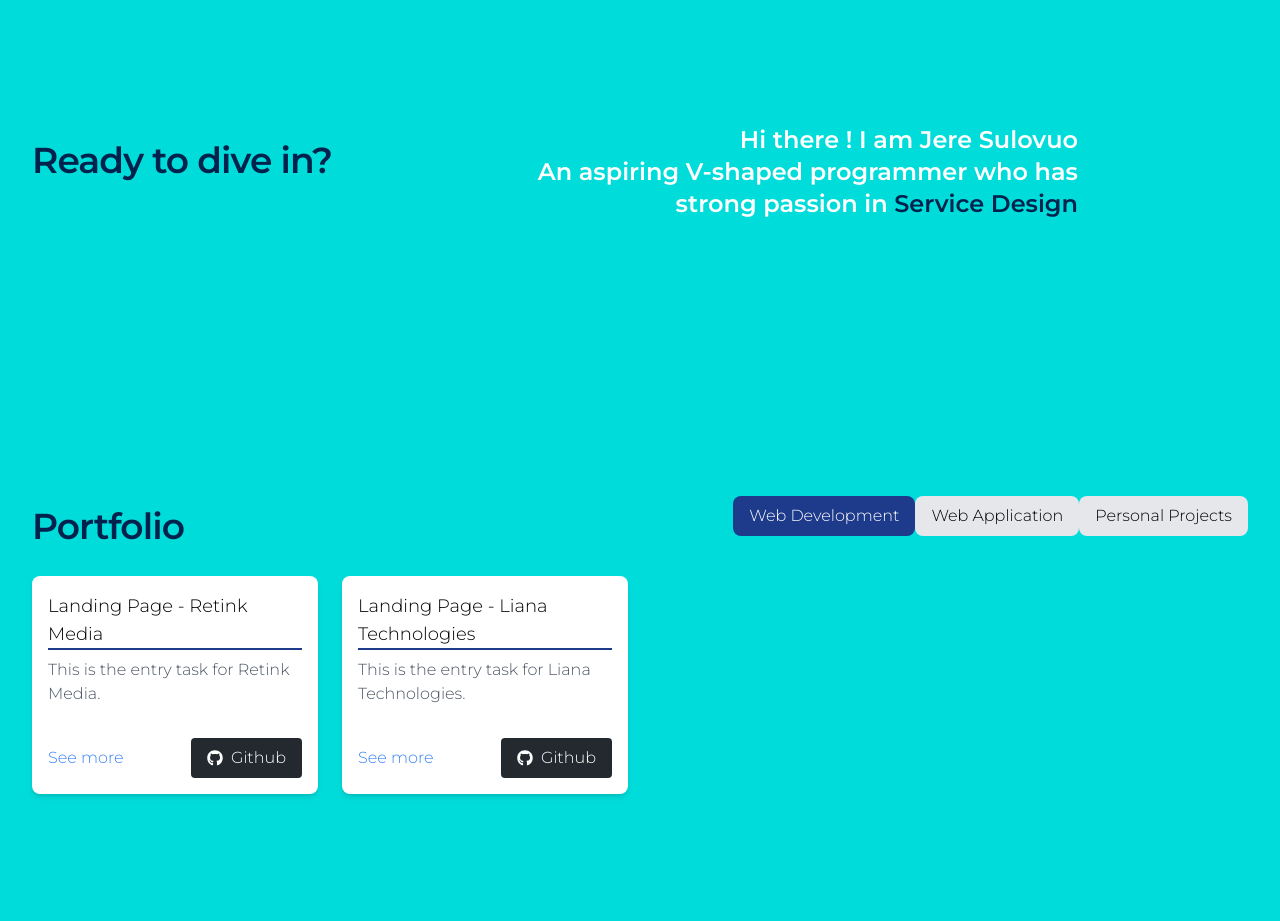
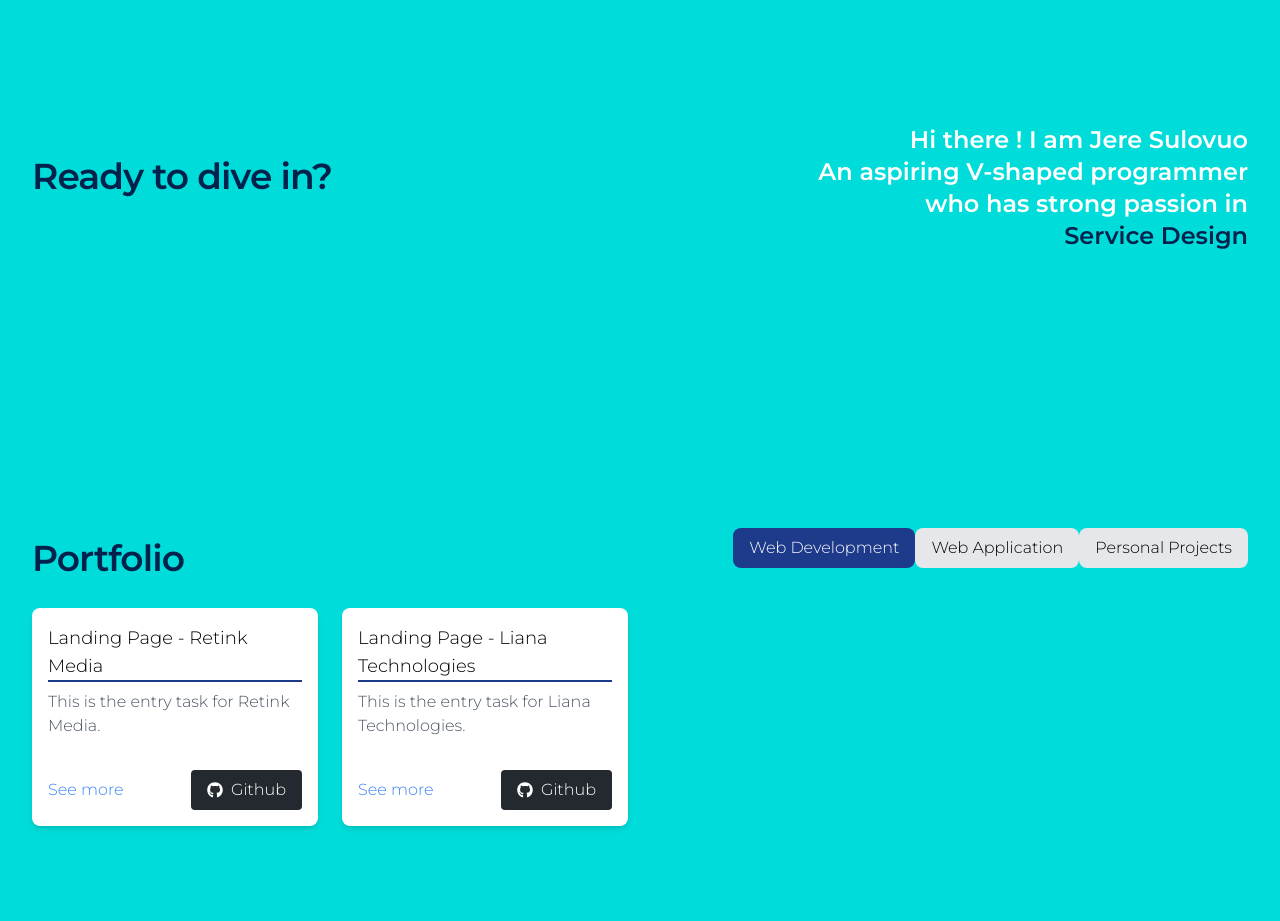
Before and after one commit to chungvuiloong/simple_portfolio, a React (Create React App) app: page / in a window 1280 px wide. Shown: the part 900-1821 px from the top of the page. Built offline with nearby package versions, Linux system fonts and the light colour scheme.

Commit message:
Editted the css

```diff
--- a/src/component/Profile.tsx
+++ b/src/component/Profile.tsx
@@ -42,9 +42,10 @@ export default function Profile() {
                 >
                     Ready to dive in?
                 </h2>
-                <p className="font-semibold mx-auto mt-6 max-w-xl text-2xl leading-8 text-white text-end">
+                <p className="font-semibold mt-6 text-2xl leading-8 text-white text-end">
                     Hi there ! I am Jere Sulovuo<br/>
-                    An aspiring V-shaped programmer who has strong passion in&nbsp;
+                    An aspiring V-shaped programmer<br />
+                    who has strong passion in<br />
                     <span className={fadeProp.fade} style={{ color: 'var(--ext-dark-blue-01)' }}>
                         {INTERESTS[wordOrder]}
                     </span>
```
